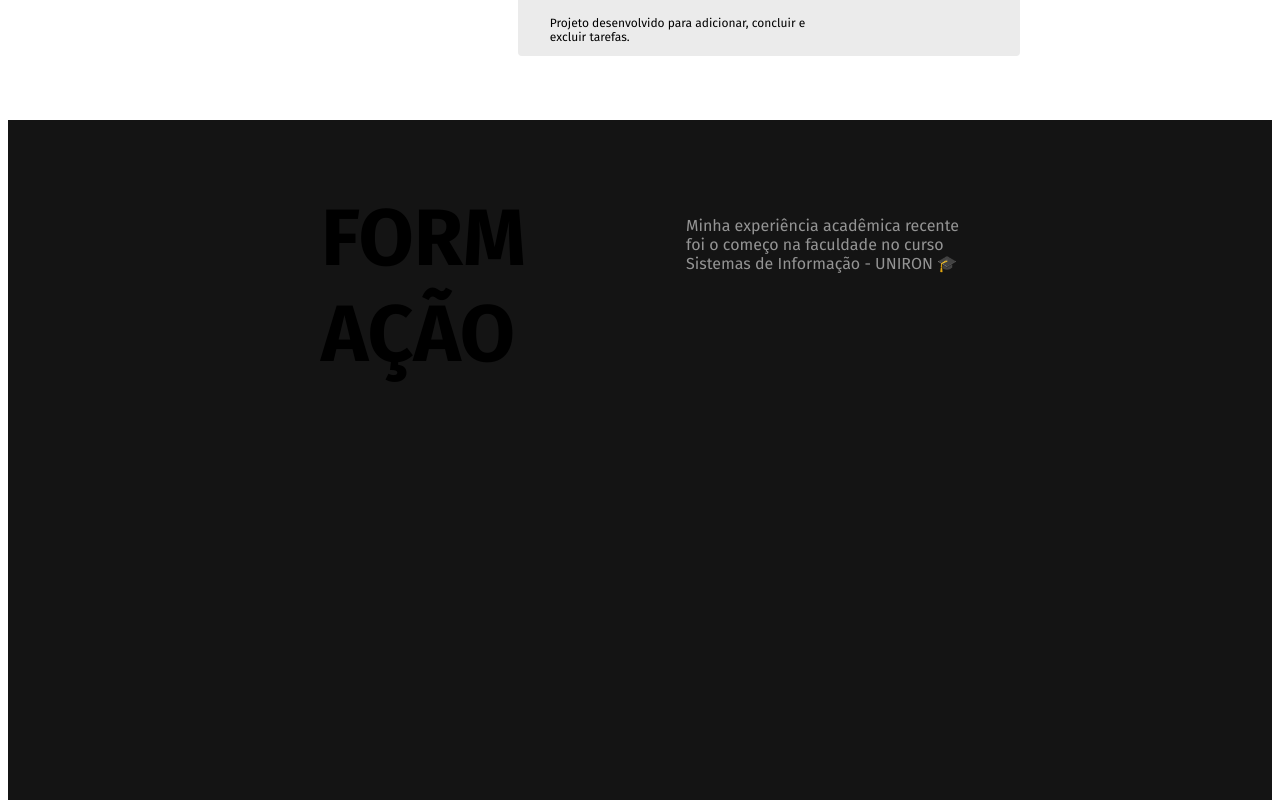
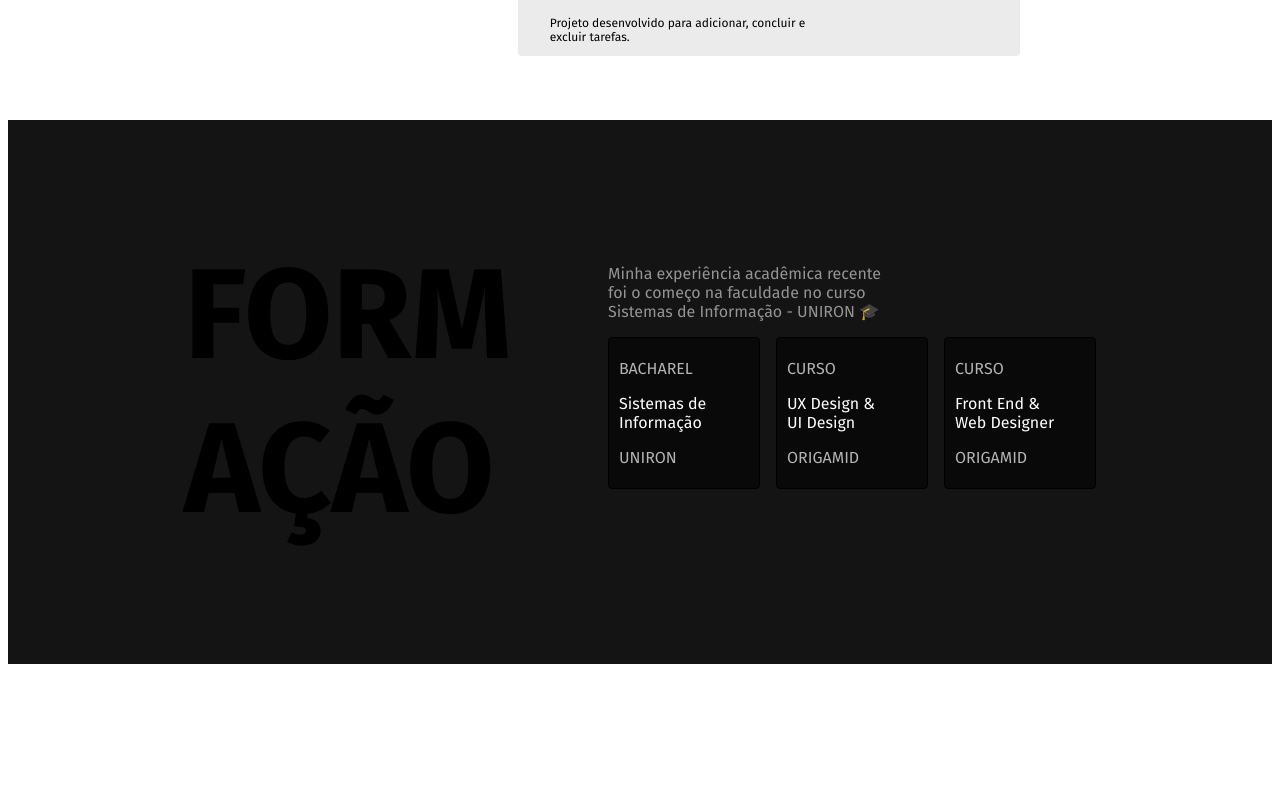
Before and after one commit to GustavoRMendes/figma-portifolio, a Next.js app: page / in a window 1280 px wide. Shown: the part 1280-2080 px from the top of the page. After the commit the page ends 1952 px from the top, so only its background shows below. Built offline with nearby package versions, Linux system fonts and the light colour scheme.

Commit message:
footer content

```diff
--- a/src/app/globals.css
+++ b/src/app/globals.css
@@ -62,18 +62,38 @@
 
 .footer-home {
   background-color: #141414;
-  height: 100vh;
-  padding: 1rem;
+  padding: 2rem 0;
   margin-top: 4rem;
   display: flex;
   justify-content: center;
-  gap: 10rem;
+  gap: 6rem;
 }
 
 .footer-title {
-  font-size: 5rem;
+  font-size: 8rem;
 }
 .footer-description {
   color: #949494;
-  margin-top: 5rem;
+  margin-top: 7rem;
 }
+.container-box {
+  display: flex;
+  gap: 1rem;
+}
+.box-footer {
+  background-color: #090909;
+  border: 1px solid black;
+  width: 140px;
+  padding: 0.3rem 0 5px 10px;
+  border-radius: 4px;
+}
+.curso-formado {
+  color: #b3b3b3;
+}
+.curso {
+  color: #ffffff;
+}
+
+.faculdade {
+  color: #b3b3b3;
+}
--- a/src/app/page.tsx
+++ b/src/app/page.tsx
@@ -88,11 +88,28 @@ export default function Home () {
         </div>
         <div>
           <p className='footer-description'>
-            Minha experiência acadêmica recente <br/>
-            foi o começo na faculdade no curso <br/>
+            Minha experiência acadêmica recente <br />
+            foi o começo na faculdade no curso <br />
             Sistemas de Informação - UNIRON 🎓
           </p>
+          <div className='container-box'>
+          <div className='box-footer'>
+            <p className='curso-formado'>BACHAREL</p>
+            <p className='curso'>Sistemas de <br />Informação</p>
+            <p className='faculdade'>UNIRON</p>
+          </div>
+          <div className='box-footer'>
+            <p className='curso-formado'>CURSO</p>
+            <p className='curso'>UX Design &<br/> UI Design</p>
+            <p className='faculdade'>ORIGAMID</p>
+          </div>
+          <div className='box-footer'>
+            <p className='curso-formado'>CURSO</p>
+            <p className='curso'>Front End & <br/> Web Designer</p>
+            <p className='faculdade'>ORIGAMID</p>
+          </div>
         </div>
+          </div>
       </footer>
     </>
   )
```
